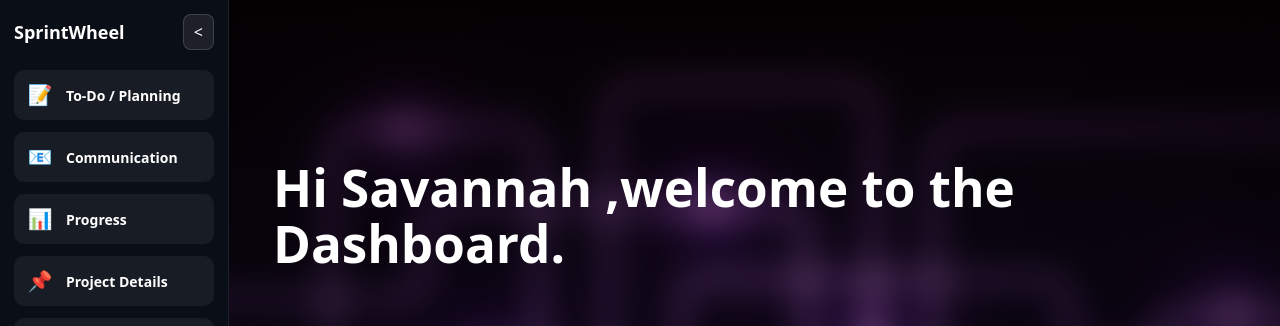
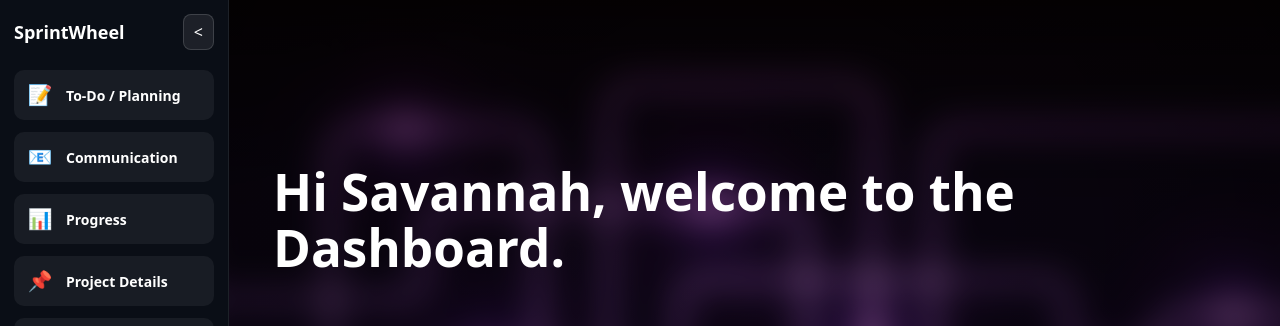
Before and after one commit to mboskojr/Sprintwheel, a React app in the folder frontend/: page /dashboard in a window 1280 px wide. Shown: the top 326 px of the page. Built offline with nearby package versions, Linux system fonts and the light colour scheme; no server answers; the HTML template or start-up script is replaced by a standard one.

Commit message:
Added motion to the welcome on the dashboard screen and fixed the comma

```diff
--- a/frontend/package.json
+++ b/frontend/package.json
@@ -10,6 +10,7 @@
     "preview": "vite preview"
   },
   "dependencies": {
+    "framer-motion": "^12.34.3",
     "react": "^19.2.0",
     "react-dom": "^19.2.0",
     "react-router-dom": "^7.13.1"
--- a/frontend/src/pages/DashboardPage.tsx
+++ b/frontend/src/pages/DashboardPage.tsx
@@ -1,3 +1,4 @@
+import { motion } from "framer-motion";
 import { useState } from "react";
 import type { CSSProperties, JSX } from "react";
 
@@ -161,8 +162,13 @@ export default function DashboardPage(): JSX.Element {
       <main className="app-background" style={styles.main}>
         <div className="hero">
           {/* intro copy – i’ll personalize this later */}
-          <h1 style={{ margin: "0 0 8px 0" }}>Hi Savannah ,welcome to the Dashboard.</h1>
-
+<motion.h1
+  initial={{ opacity: 0, y: 12 }}
+  animate={{ opacity: 1, y: 0 }}
+  transition={{ duration: 1, ease: "easeOut" }}
+>
+  Hi Savannah, welcome to the Dashboard.
+</motion.h1>
           {/* task board placeholder lives right under the intro */}
           <section style={styles.taskBoard}>
             <h2 style={styles.taskBoardTitle}>Task Board</h2>
```
Also changed, not shown: 1 other file (tests, documents, lock files or other folders).
